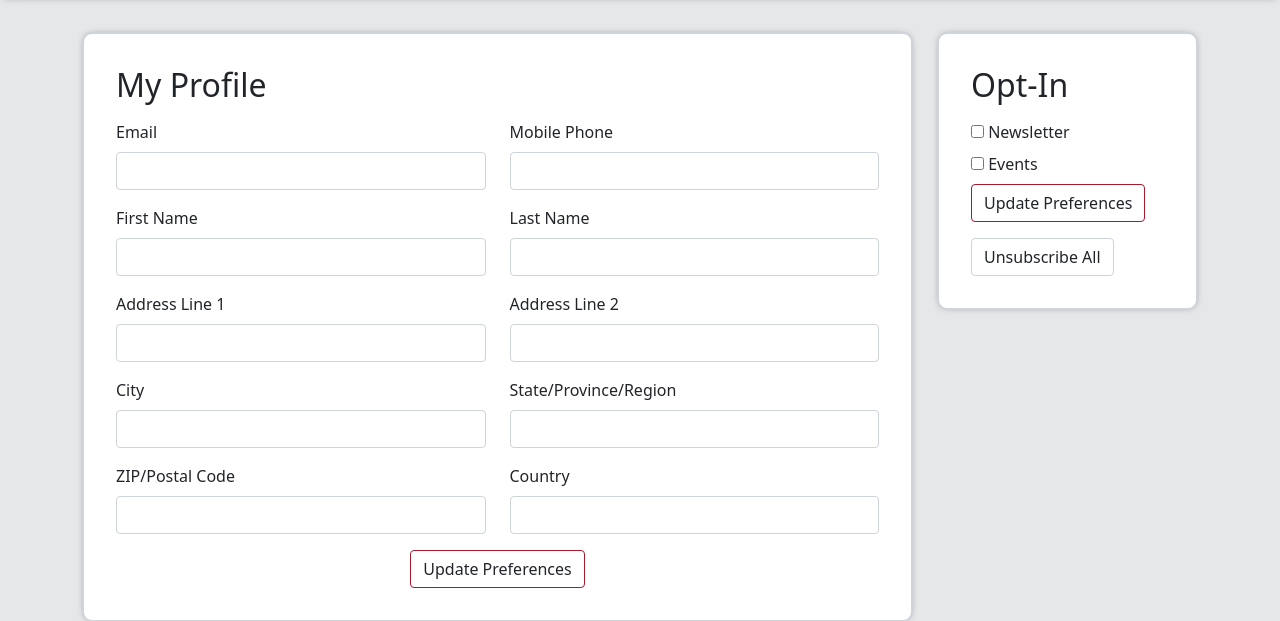
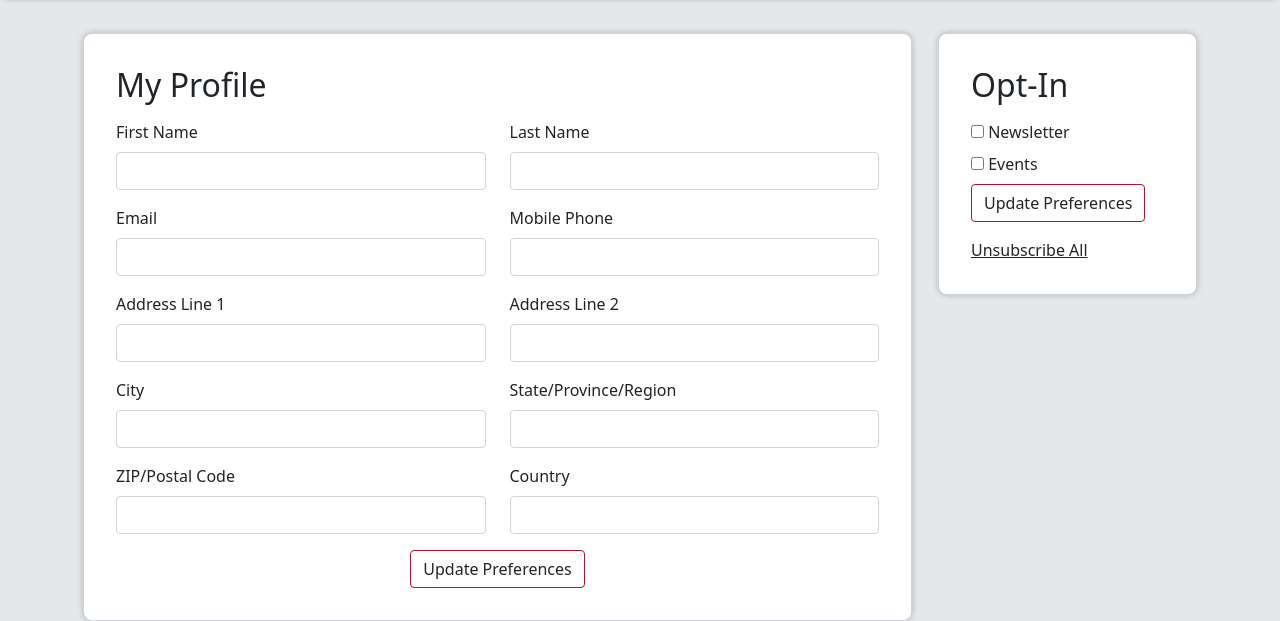
Before and after one commit to leadmonkeyboy/fowler-marketing-cloud, a PHP site: page / in a window 1280 px wide. Shown: the part 201-822 px from the top of the page. Run offline with PHP 8.4, Linux system fonts and the light colour scheme.

Commit message:
Client Revisions

```diff
--- a/SDSU Fowler Marketing Cloud/css/fowler.scss
+++ b/SDSU Fowler Marketing Cloud/css/fowler.scss
@@ -12,6 +12,14 @@ h1 {
 
 	@include media-breakpoint-down('sm') {
 		text-align: center;
+	}
+}
+
+a {
+	color: $body-color;
+
+	&:hover {
+		color: $color-sdsu-red;
 	}
 }
 
--- a/SDSU Fowler Marketing Cloud/index.php
+++ b/SDSU Fowler Marketing Cloud/index.php
@@ -25,22 +25,22 @@
                             <form action="#" method="post" class="profile needs-validation">
                                 <div class="row">
                                     <div class="col-sm-6">
+                                        <label for="profile-first-name" class="form-label">First Name</label>
+                                        <input type="text" id="profile-first-name" class="form-control" required/>
+                                    </div>
+                                    <div class="col-sm-6">
+                                        <label for="profile-last-name" class="form-label">Last Name</label>
+                                        <input type="text" id="profile-last-name" class="form-control" required/>
+                                    </div>
+                                </div>
+                                <div class="row">
+                                    <div class="col-sm-6">
                                         <label for="profile-email" class="form-label">Email</label>
                                         <input type="email" id="profile-email" class="form-control" required/>
                                     </div>
                                     <div class="col-sm-6">
                                         <label for="profile-mobile-phone" class="form-label">Mobile Phone</label>
                                         <input type="tel" id="profile-mobile-phone" class="form-control" required/>
-                                    </div>
-                                </div>
-                                <div class="row">
-                                    <div class="col-sm-6">
-                                        <label for="profile-first-name" class="form-label">First Name</label>
-                                        <input type="text" id="profile-first-name" class="form-control" required/>
-                                    </div>
-                                    <div class="col-sm-6">
-                                        <label for="profile-last-name" class="form-label">Last Name</label>
-                                        <input type="text" id="profile-last-name" class="form-control" required/>
                                     </div>
                                 </div>
                                 <div class="row">
@@ -96,9 +96,7 @@
                                 <button type="submit" class="btn btn-primary">Update Preferences</button>
                             </form>
 
-                            <form action="#" method="post">
-                                <button type="submit" class="btn btn-secondary">Unsubscribe All</button>
-                            </form>
+                            <a href="#">Unsubscribe All</a>
                         </div>
                     </div>
                 </div>
```
Also changed, not shown: SDSU Fowler Marketing Cloud/css/fowler.css, SDSU Fowler Marketing Cloud/css/fowler.min.css.
